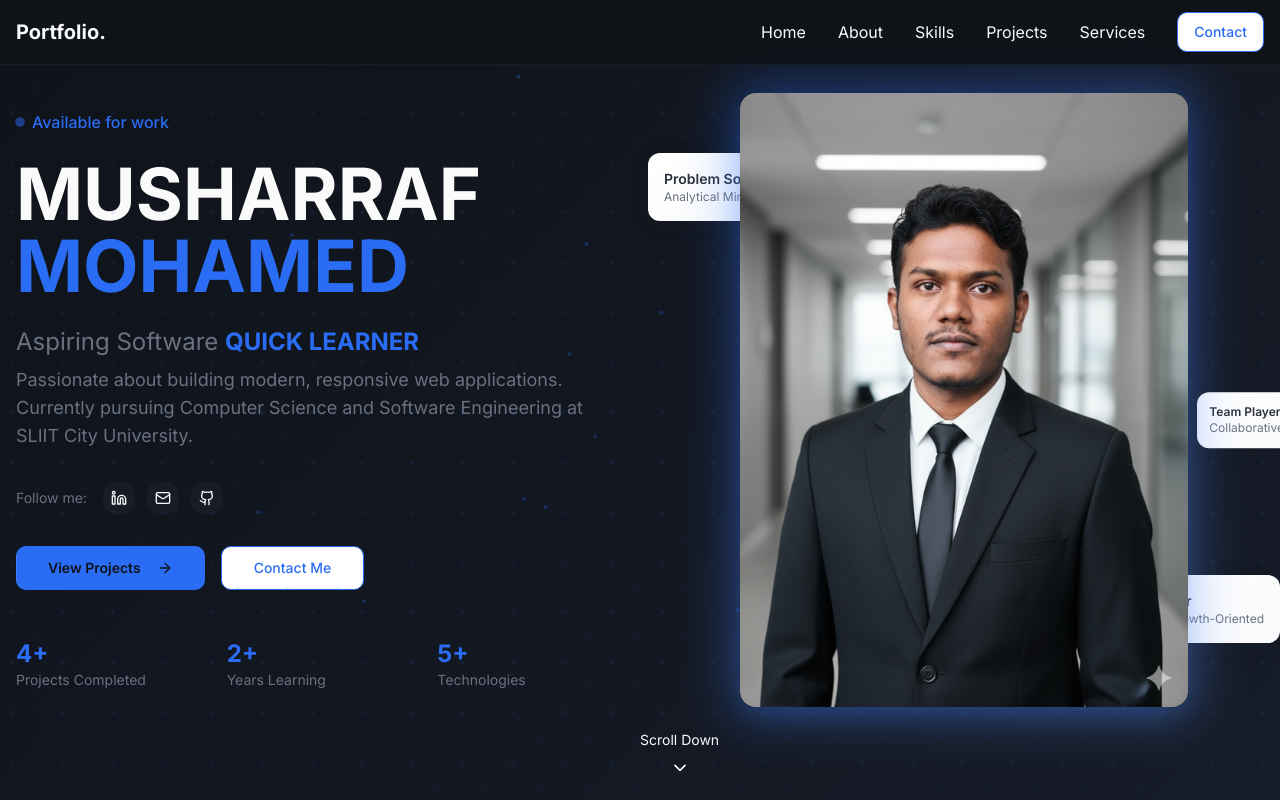
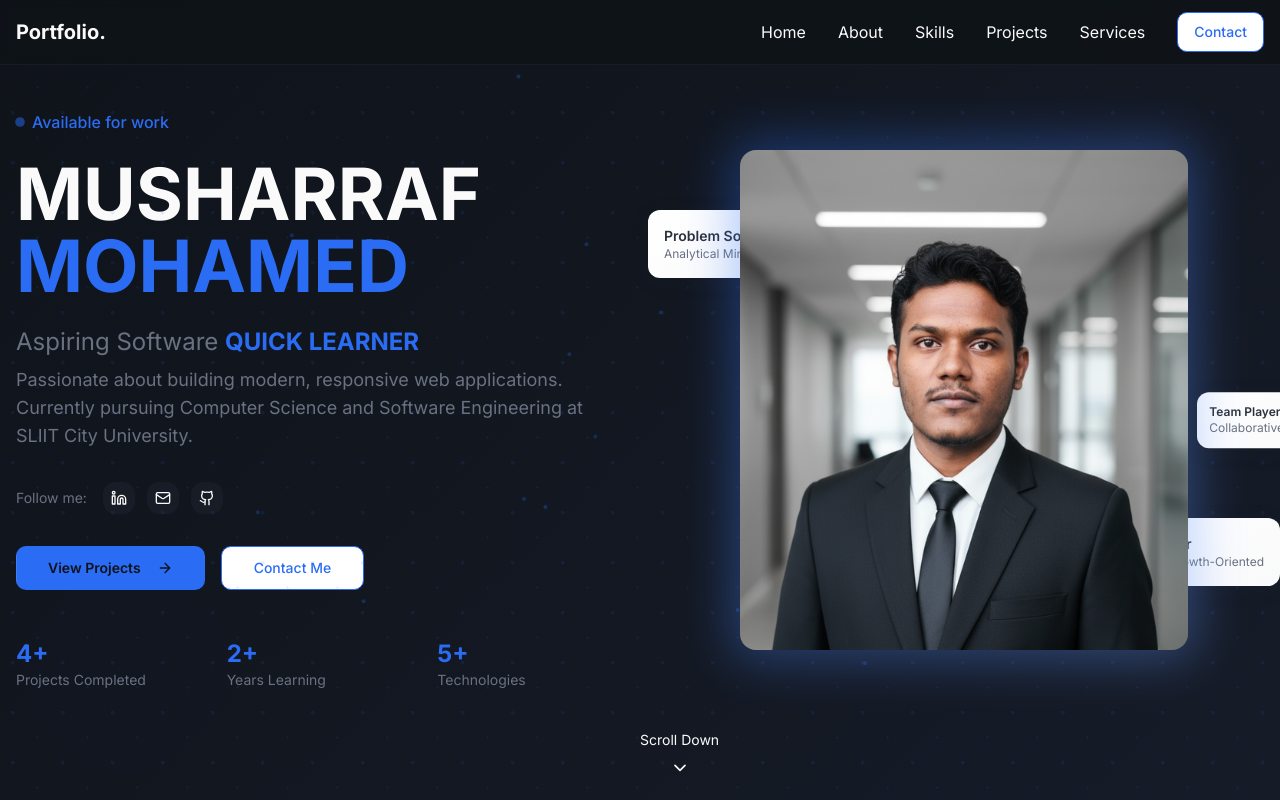
Before and after one commit to musharraf7940/msm-mohamed-portfolio, a React (Vite) app: page / in a window 1280 px wide. Shown: the top 800 px of the page. Built offline with nearby package versions, Linux system fonts and the light colour scheme; the HTML template or start-up script is replaced by a standard one.

Commit message:
Refactor: Crop hero image from bottom

```diff
--- a/src/components/Hero.tsx
+++ b/src/components/Hero.tsx
@@ -268,14 +268,16 @@ const Hero = () => {
                     }}
                     transition={{ duration: 4, repeat: Infinity }}
                   />
+                  <div className="relative overflow-hidden h-[500px] rounded-2xl">
                     <motion.img
                       src={heroPortrait}
                       alt="Musharraf Mohamed"
-                    className="relative w-full h-auto rounded-2xl shadow-elegant"
+                      className="relative w-full h-full object-cover object-top shadow-elegant"
                       initial={{ scale: 0.8, opacity: 0 }}
                       animate={{ scale: 1, opacity: 1 }}
                       transition={{ delay: 0.5, duration: 0.6 }}
                     />
+                  </div>
                 </motion.div>
               </div>
             </div>
```
Lines whose indentation alone changed are shown as unchanged.
